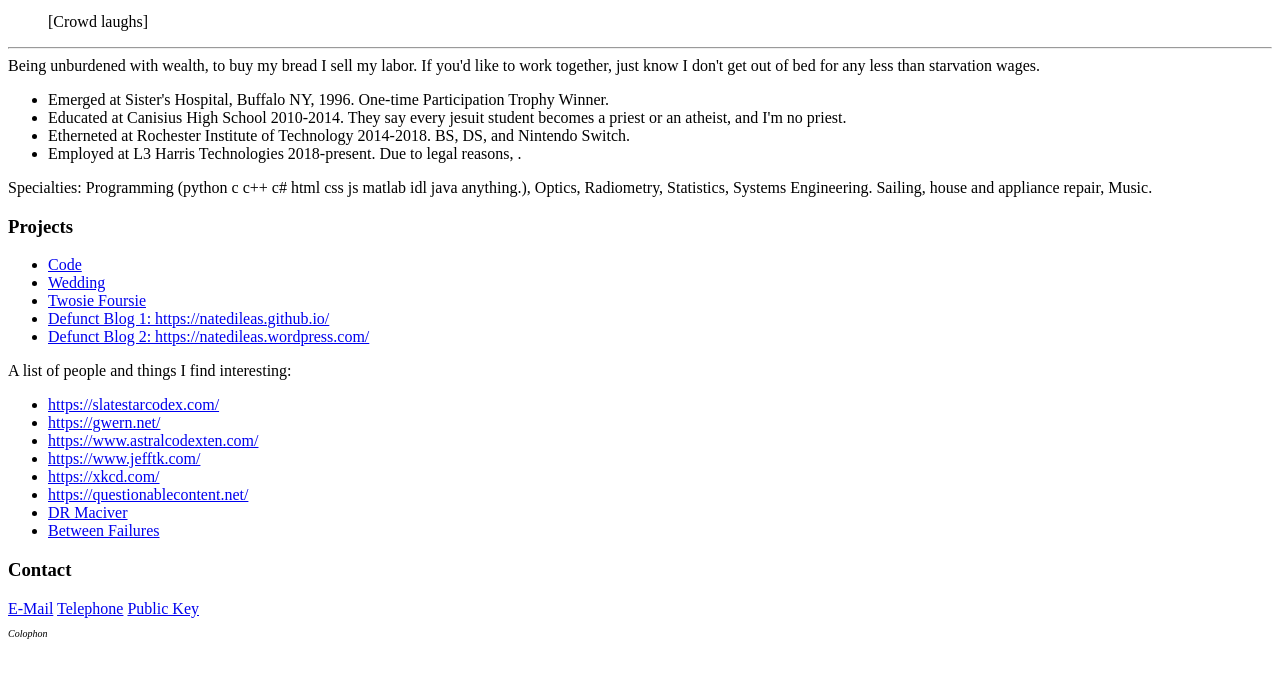
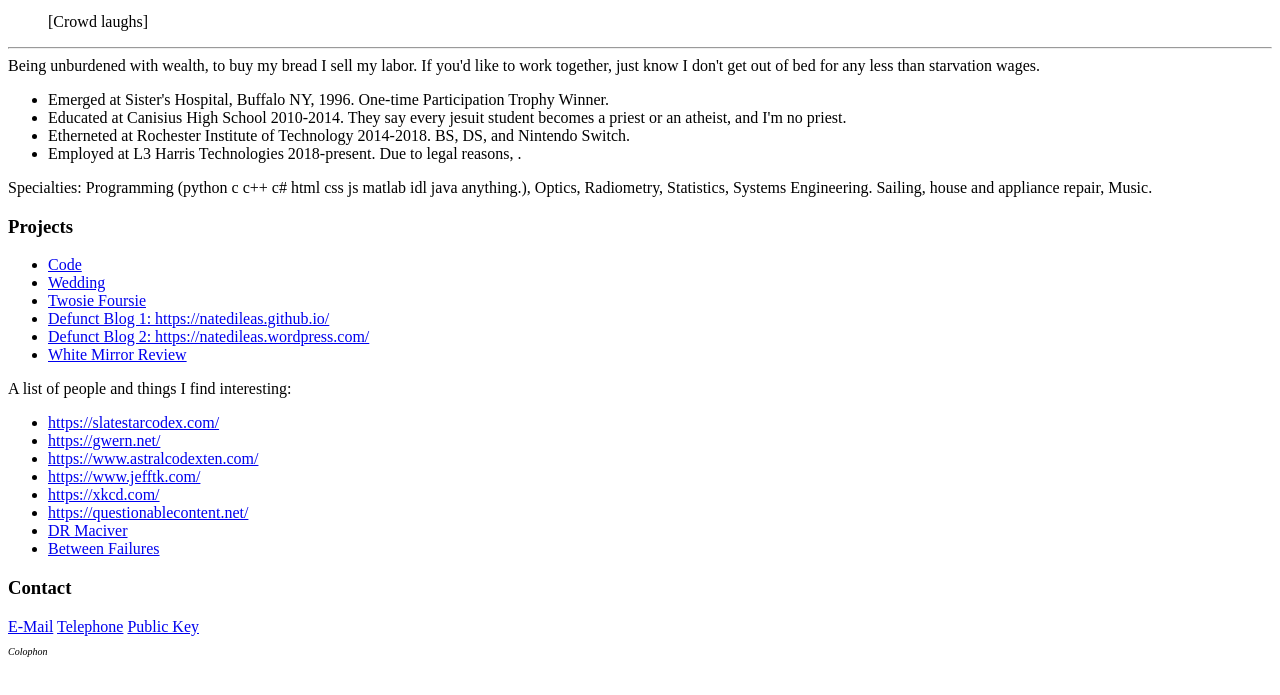
Before and after one commit to natedileas/twosiefoursie, a plain HTML site: page index.html in a window 1280 px wide. Shown: the part 101-796 px from the top of the page. Drawn offline with Linux system fonts and the light colour scheme.

Commit message:
White mirror review link

```diff
--- a/index.html
+++ b/index.html
@@ -43,6 +43,7 @@
             <li><a href="twosiefoursie.html">Twosie Foursie</a></li>
             <li><a href="https://natedileas.github.io/">Defunct Blog 1: https://natedileas.github.io/</a></li>
             <li><a href="https://natedileas.wordpress.com/">Defunct Blog 2: https://natedileas.wordpress.com/</a></li>
+            <li><a href="/white-mirror-1.html">White Mirror Review</a></li>
         </ul>
     </div>
     <div id="interesting">
```
